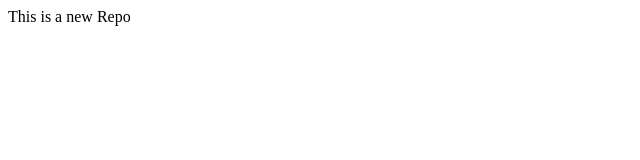
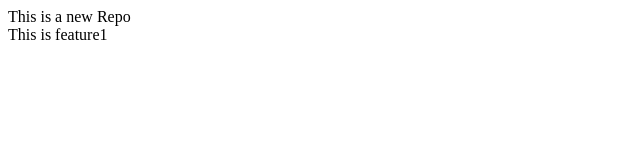
Before and after one commit to Pavan-Kumar-01/LocalRepo, a plain HTML site: page index.html in a window 1280 px wide. Shown: the full height of the page, 0-640 px from the left. Drawn offline with Linux system fonts and the light colour scheme.

Commit message:
added feature1

```diff
--- a/index.html
+++ b/index.html
@@ -1,3 +1,5 @@
 <p>
     This is a new Repo
+    <br>
+    This is feature1
 </p>
```
